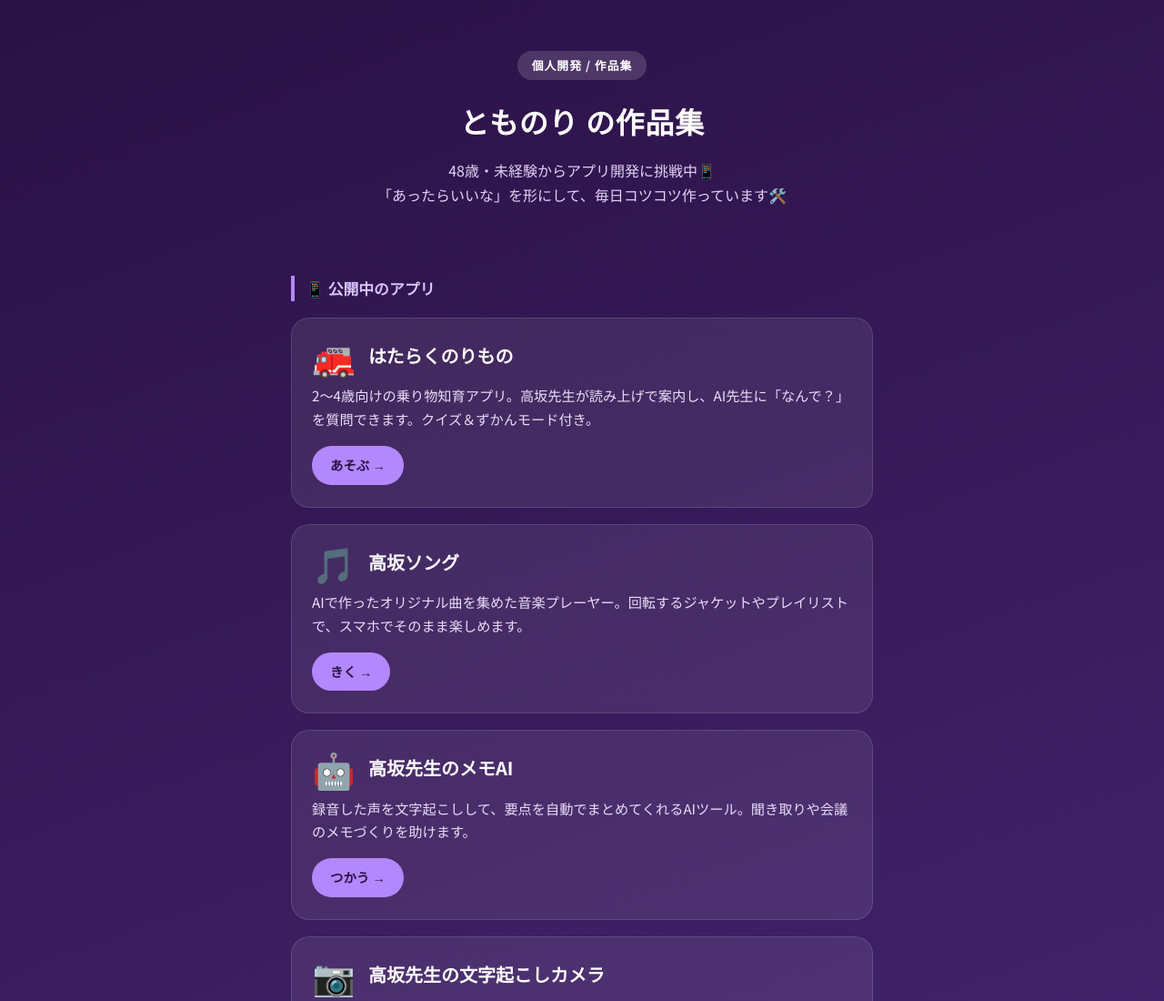
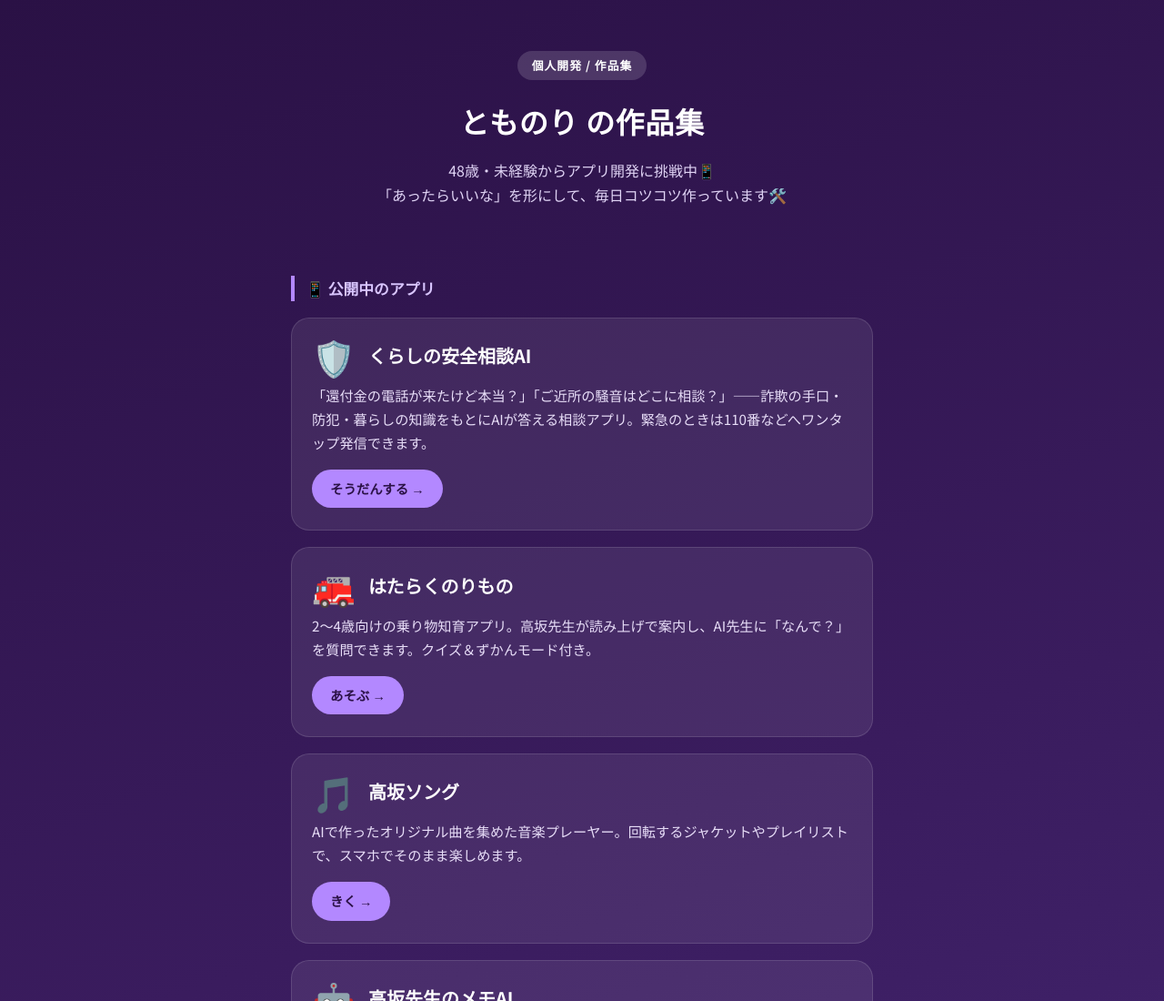
Before and after one commit to Tomonori2/Tomonori2.github.io, a plain HTML site: page index.html in a window 1280 px wide. Shown: the top 1100 px of the page at 91% size. Drawn offline with Linux system fonts and the light colour scheme.

Commit message:
くらしの安全相談AIのカードを追加
Co-Authored-By: Claude Fable 5 <noreply@anthropic.com>

```diff
--- a/index.html
+++ b/index.html
@@ -121,6 +121,15 @@
 
     <div class="sec-title">📱 公開中のアプリ</div>
 
+    <a class="card" href="https://tomonori2.github.io/anzen-ai/" target="_blank" rel="noopener">
+      <div class="top">
+        <span class="ico">🛡️</span>
+        <h2>くらしの安全相談AI</h2>
+      </div>
+      <p class="desc">「還付金の電話が来たけど本当？」「ご近所の騒音はどこに相談？」——詐欺の手口・防犯・暮らしの知識をもとにAIが答える相談アプリ。緊急のときは110番などへワンタップ発信できます。</p>
+      <span class="go">そうだんする →</span>
+    </a>
+
     <a class="card" href="https://tomonori2.github.io/norimono-zukan/" target="_blank" rel="noopener">
       <div class="top">
         <span class="ico">🚒</span>
```
